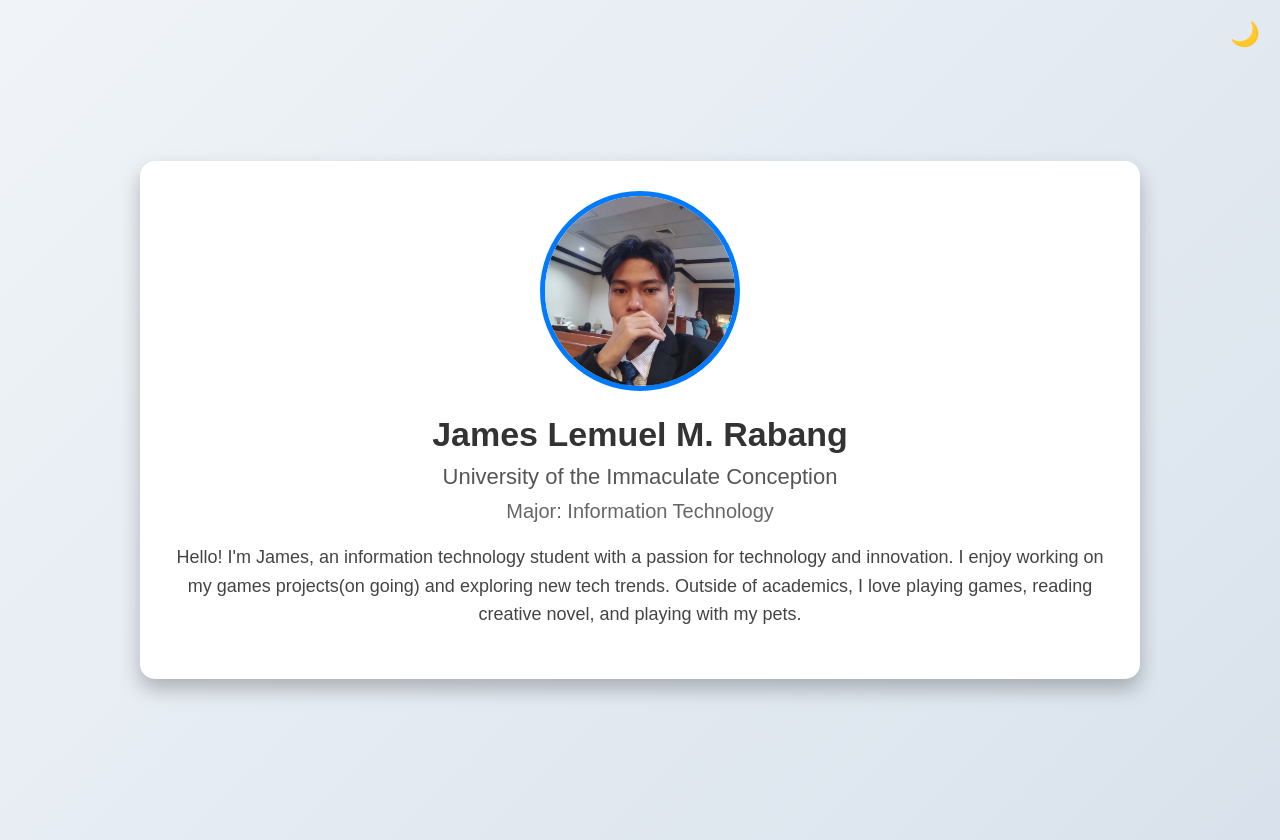
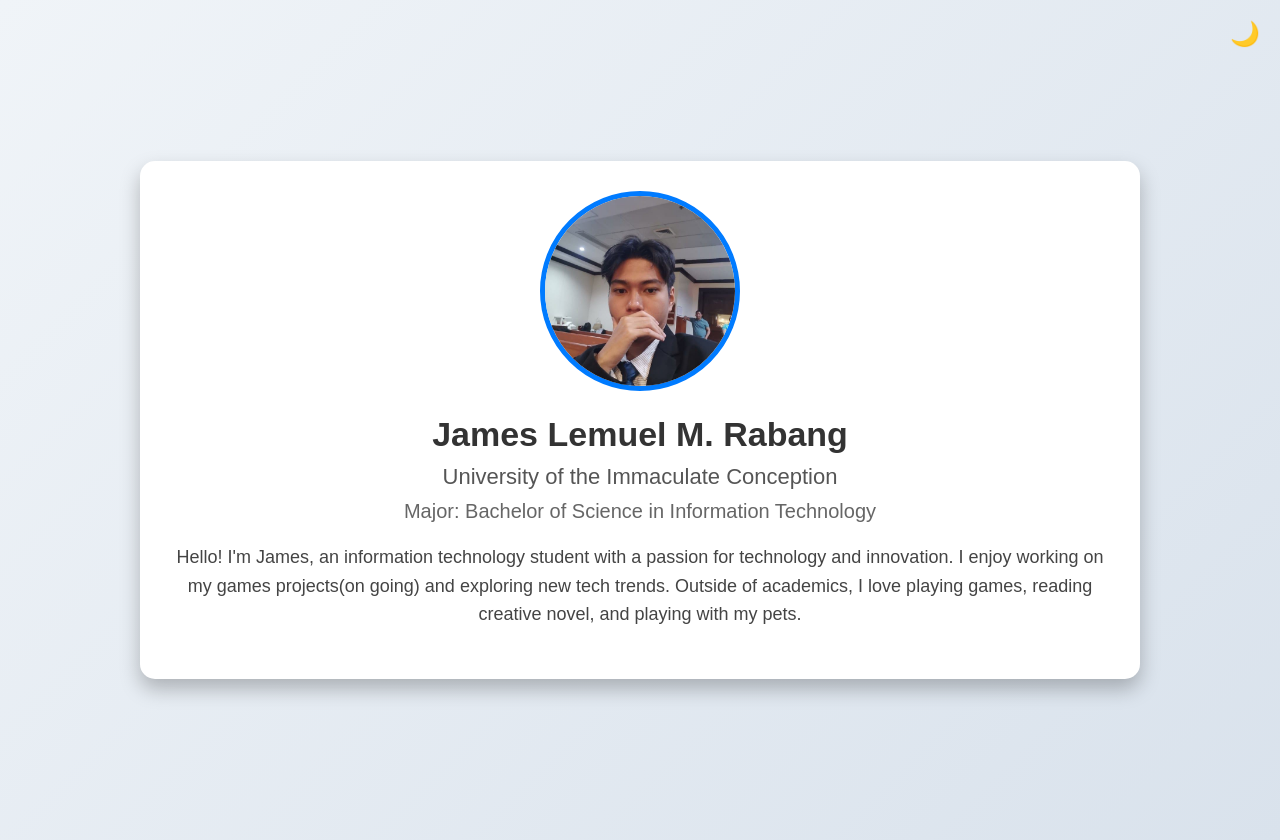
Before and after one commit to james-hub21/james-hub21.github.io, a plain HTML site: page Code/index.html in a window 1280 px wide. Drawn offline with Linux system fonts and the light colour scheme.

Commit message:
Update index.html

```diff
--- a/Code/index.html
+++ b/Code/index.html
@@ -13,7 +13,7 @@
             <img src="JamesPhoto.jpg" alt="Profile Picture" class="profile-image">
             <h1 class="name">James Lemuel M. Rabang</h1>
             <p class="university">University of the Immaculate Conception</p>
-            <p class="major">Major: Information Technology</p>
+            <p class="major">Major: Bachelor of Science in Information Technology</p>
             <p class="bio">
                 Hello! I'm James, an information technology student with a passion for technology and innovation.
                 I enjoy working on my games projects(on going) and exploring new tech trends.
```
